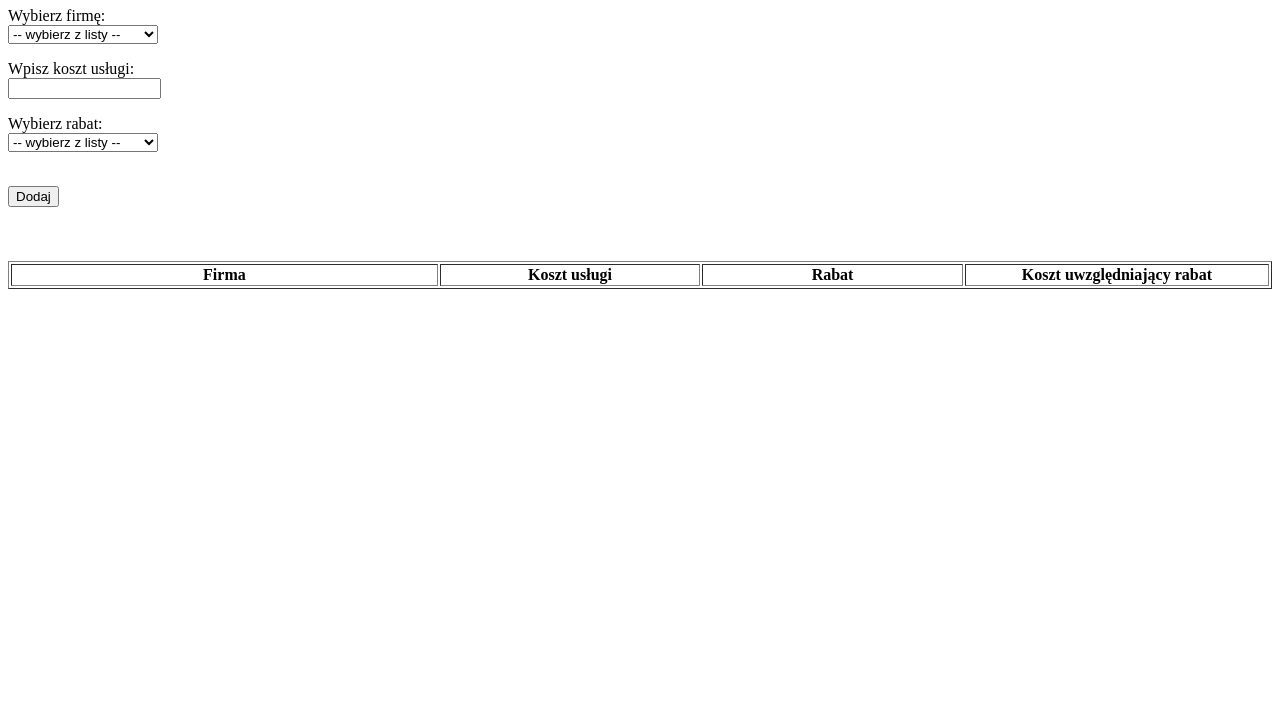
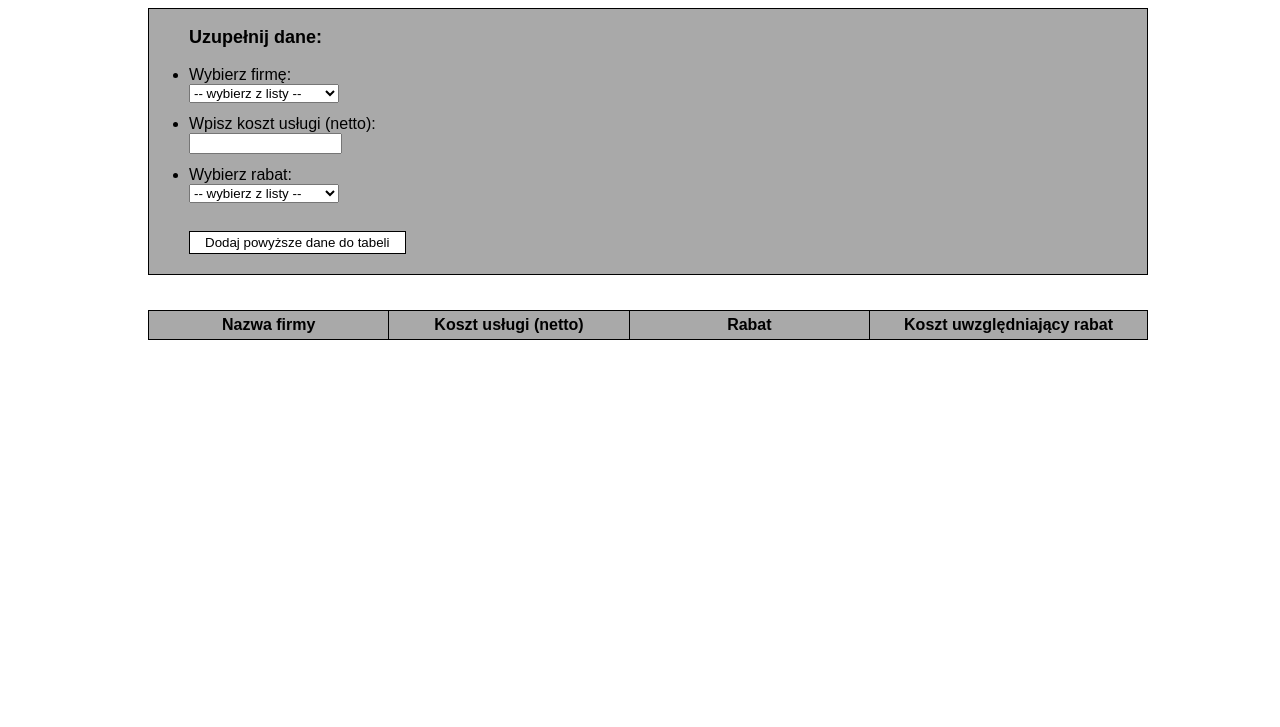
Before and after one commit to MichalBorecki/TableOfRevenues, a plain HTML site: page index.html in a window 1280 px wide. Shown: the part 73-800 px from the top of the page. Drawn offline with Linux system fonts and the light colour scheme.

Commit message:
ch01
Add CSS file + other changes in .js and .html

```diff
--- a/index.html
+++ b/index.html
@@ -2,48 +2,59 @@
 <html>
     <head>
         <meta charset="utf-8">
+        <link rel="stylesheet" type="text/css" href="mystyle.css">
         <title>Zestawienie przychodów</title>
     </head>
     <body>
+        <div class="centerContainer">
+            <header>
             <h1>Zestawienie przychodów</h1>
+            </header>
 
-        <p>Wybierz firmę:
+            <section>
+            <h3>Uzupełnij dane:</h3>
+            <ul>
+                <li>Wybierz firmę:
                     <br>
-            <select id="companyName" style="width: 150px">
+                    <select id="companyName">
                         <option disabled selected value> -- wybierz z listy -- </option>
                         <option value="PolExport">PolExport</option>
                         <option value="DexTransp">DexTransp</option>
                         <option value="Aderpes">Aderpes</option>
-        </select></p>
+                    </select>
+                </li>
 
+                <li>
                     <form>
-              Wpisz koszt usługi: <br><input type="number" pattern="[0-9]+([\.,][0-9]+)?" step="0.01" id="valueFromInvoice" style="width: 145px"><br>
+                        Wpisz koszt usługi (netto):
+                        <br>
+                        <input type="number" pattern="[0-9]+([\.,][0-9]+)?" step="0.01" min="0.01" id="valueFromInvoice">
                     </form>
+                </li>
 
-        <p>Wybierz rabat:
+                <li>Wybierz rabat:
                     <br>
-        <select id="discountValue" style="width: 150px">
+                    <select id="discountValue">
                         <option disabled selected value> -- wybierz z listy -- </option>
                         <option value="0">0 %</option>
                         <option value="5">5 %</option>
                         <option value="10">10 %</option>
-        </select></p>
+                    </select>
+                </li>
+            </ul>
 
-        <br>
+            <button id="addButton">Dodaj powyższe dane do tabeli</button>
+            </section>
 
-        <button id="addButton">Dodaj</button>
-
-        <br><br><br><br>
-
-        <table id="t01" width="100%" border="1">
+            <table id="t01">
               <tr>
-            <th width="150px">Firma</th>
-            <th width="90px">Koszt usługi</th>
-            <th width="90px">Rabat</th>
-            <th width="90px">Koszt uwzględniający rabat</th>
+                <th >Nazwa firmy</th>
+                <th >Koszt usługi (netto)</th>
+                <th >Rabat</th>
+                <th >Koszt uwzględniający rabat</th>
               </tr>
             </table>
-
+        </div>
         <script src="myapp.js"></script>
     </body>
 </html>
--- a/myapp.js
+++ b/myapp.js
@@ -1,4 +1,3 @@
-
 //Function for checking values imputed by User
 
 function addData()
@@ -7,10 +6,11 @@ function addData()
     let companyUser = company.options[company.selectedIndex].value;
 
     let cost = document.getElementById('valueFromInvoice').value;
-    cost = Math.round( cost * 1e2 ) / 1e2;
+    let costNumber = Math.round( cost * 1e2 ) / 1e2;
 
     let discount = document.getElementById('discountValue');
     let discountUser = discount.options[discount.selectedIndex].value;
+
 
     if(companyUser == 0 || discountUser == ""){
         window.alert("Nie wprowadziłeś danych");
@@ -22,13 +22,13 @@ function addData()
         window.alert("Wpisz poprawną wartość usługi");
         return false;
     }
-    addDataToTable(companyUser, cost, discountUser);
+    addDataToTable(companyUser, costNumber, discountUser);
 }
 
 
-//Adding data into table
+//Adding data into table, cleaning fields nad variables
 
-function addDataToTable(companyUser, cost, discountUser)
+function addDataToTable(companyUser, costNumber, discountUser)
 {
     let table = document.getElementById('t01');
     let rows = document.getElementById('t01').getElementsByTagName('tr').length;
@@ -37,17 +37,20 @@ function addDataToTable(companyUser, cost, discountUser)
     let cell2 = row.insertCell(1);
     let cell3 = row.insertCell(2);
     let cell4 = row.insertCell(3);
-    let totalCost = (cost - cost * (discountUser / 100)).toFixed(2);
+    let totalCost = costNumber - costNumber * (discountUser / 100);
 
+    //Adding values into each cell
     cell1.innerText = companyUser;
-    cell2.innerText = cost;
+    cell2.innerText = new Intl.NumberFormat('pl-PL', { style: 'currency', currency: 'PLN' }).format(costNumber);
     cell3.innerText = discountUser + " %";
-    cell4.innerText = totalCost;
+    cell4.innerText = new Intl.NumberFormat('pl-PL', { style: 'currency', currency: 'PLN' }).format(totalCost);
 
+    //Unselecting elements and cleaning form valueFromInvoice
     document.getElementById('companyName').getElementsByTagName('option')[0].selected = 'selected';
     document.getElementById('valueFromInvoice').value = "";
     document.getElementById('discountValue').getElementsByTagName('option')[0].selected = 'selected';
 
+    //Putting empty values
     cell1 = 0;
     cell2 = 0;
     cell3 = 0;
--- /dev/null
+++ b/mystyle.css
@@ -0,0 +1,69 @@
+body {
+    width: 100%;
+    font-family: sans-serif;
+}
+
+.centerContainer {
+    width: 1000px;
+    margin: 0px auto;
+    text-align: left;
+}
+
+h1 {
+    background-color: darkgray;
+    border: 1px solid black;
+    margin-bottom: 35px;
+    text-align: center;
+    font-size: x-large;
+}
+
+h3 {
+    margin-left: 40px;
+    font-size: large;
+}
+
+section {
+    background-color: darkgray;
+    padding-bottom: 20px;
+    border: 1px solid black;
+}
+
+li {
+    padding-bottom: 12px;
+}
+
+select {
+    width: 150px;
+}
+
+input {
+    width: 145px;
+}
+
+table {
+    width: 100%;
+    margin-top: 35px;
+    border-collapse: collapse;
+}
+
+th {
+    width: 100px;
+    padding: 5px 5px;
+    background-color:  darkgray;
+    border: 1px solid black;
+    font-size: medium;
+    text-align: center;
+}
+
+td {
+    padding-right: 10px;
+    border: 1px solid black;
+    text-align: right;
+}
+
+button {
+    background-color: white;
+    margin-left: 40px;
+    padding: 3px 15px 3px 15px;
+    border: 1px solid black;
+}
```
Lines whose indentation alone changed are shown as unchanged.
